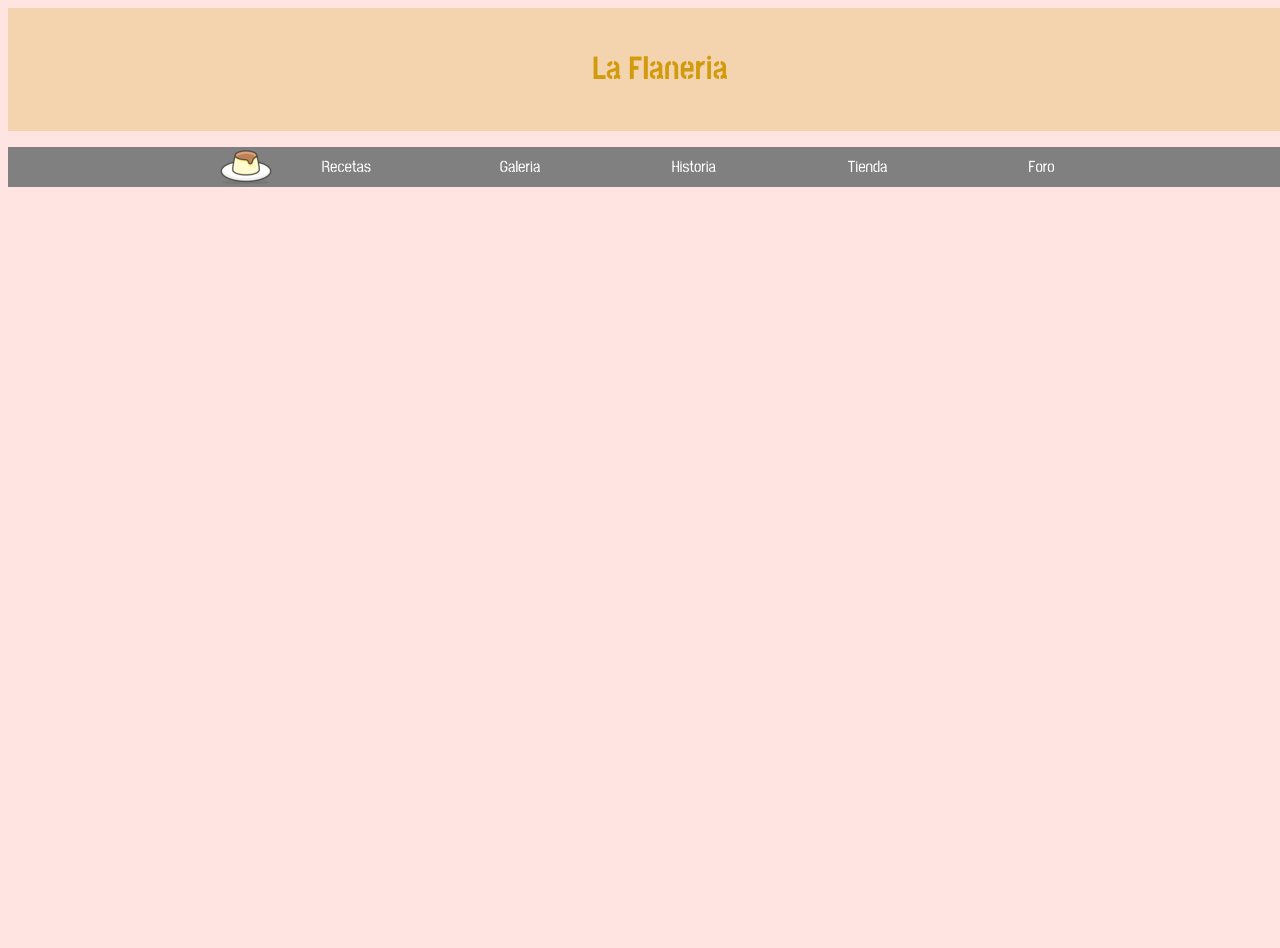
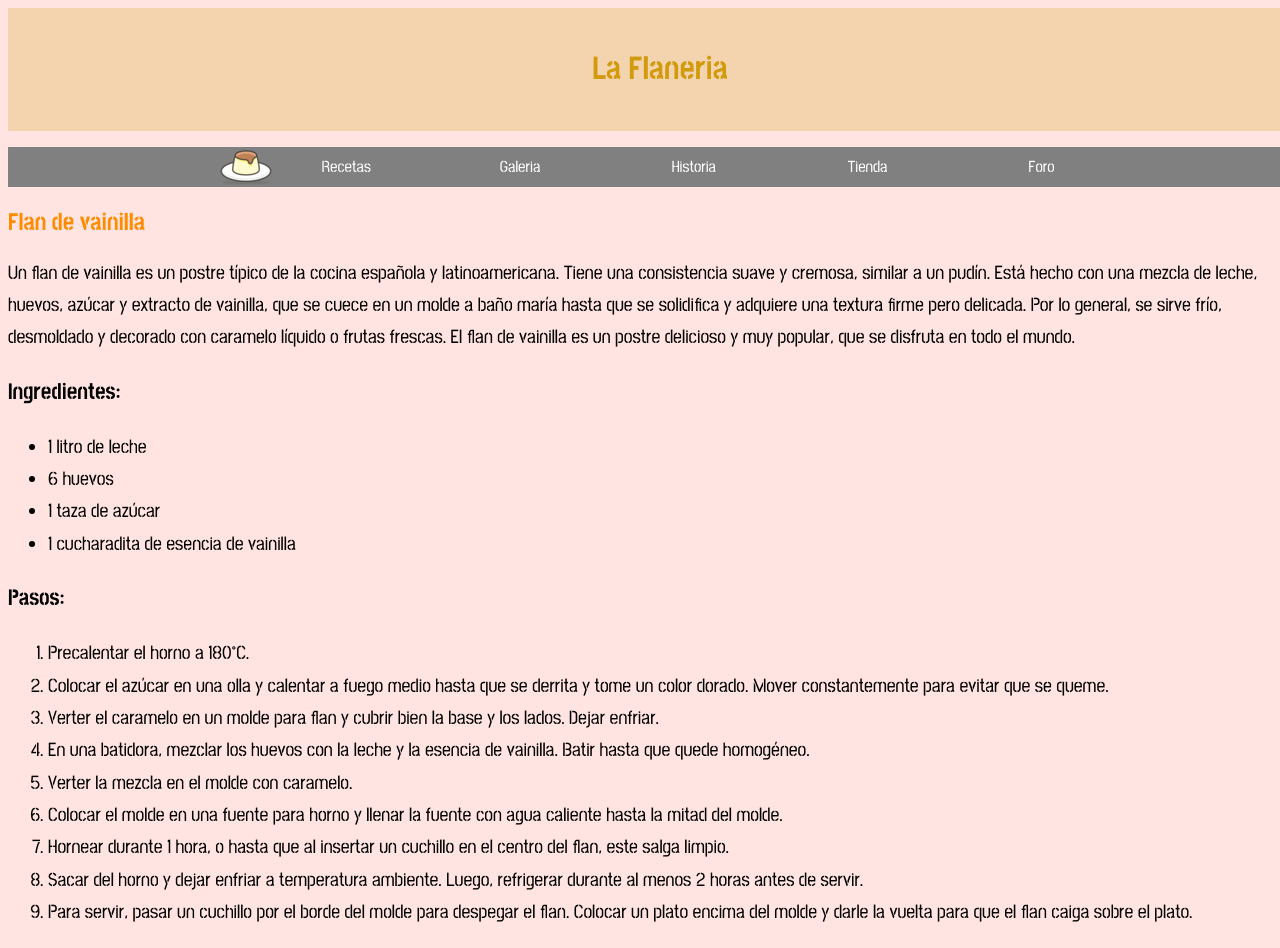
Before and after one commit to OwenGarett0/OwenGarett0.github.io, a plain HTML site: page receta.html in a window 1280 px wide. Shown: the top 948 px of the page. Before the commit the page ends 800 px from the top, so only its background shows below. Drawn offline with Linux system fonts and the light colour scheme; files whose address does not match are found by name.

Commit message:
version 0.04

```diff
--- a/estilo.css
+++ b/estilo.css
@@ -71,8 +71,16 @@ nav a{
 
 
 
+.titulo_receta{
+    /* padding: 5px; */
+    color:darkorange;
+}
 
-
+.body2{
+    /* padding: 5px; */
+    font-size: 119%;
+    line-height: 170%;
+}
 
 
 body{
--- a/receta.html
+++ b/receta.html
@@ -36,7 +36,63 @@
                 <li><a href="foro.html">Foro</a></li>
             </ul>
         </nav>
-</header>
+    </header>
+
+
+
+
+    <div class="titulo_receta">
+        <h2>Flan de vainilla</h2>
+    </div>
+
+    <div class="body2">
+
+
+    <p>Un flan de vainilla es un postre típico de la cocina española y latinoamericana. Tiene una consistencia suave y cremosa, similar a un pudín. Está hecho con una mezcla de leche, huevos, azúcar y extracto de vainilla, que se cuece en un molde a baño maría hasta que se solidifica y adquiere una textura firme pero delicada.
+
+        Por lo general, se sirve frío, desmoldado y decorado con caramelo líquido o frutas frescas. El flan de vainilla es un postre delicioso y muy popular, que se disfruta en todo el mundo.</p>
+
+
+    <h3>Ingredientes:</h3>
+
+
+    <ul>
+        <li>1 litro de leche</li>
+        <li>6 huevos</li>
+        <li>1 taza de azúcar</li>
+        <li>1 cucharadita de esencia de vainilla</li>
+    </ul>
+
+
+
+
+    <h3>Pasos:</h3>
+    <ol>
+        <li>Precalentar el horno a 180°C.</li>
+        <li>Colocar el azúcar en una olla y calentar a fuego medio hasta que se derrita y tome un color dorado. Mover constantemente para evitar que se queme.</li>
+        <li>Verter el caramelo en un molde para flan y cubrir bien la base y los lados. Dejar enfriar.</li>
+        <li>En una batidora, mezclar los huevos con la leche y la esencia de vainilla. Batir hasta que quede homogéneo.</li>
+        <li>Verter la mezcla en el molde con caramelo.</li>
+        <li>Colocar el molde en una fuente para horno y llenar la fuente con agua caliente hasta la mitad del molde.</li>
+        <li>Hornear durante 1 hora, o hasta que al insertar un cuchillo en el centro del flan, este salga limpio.</li>
+        <li>Sacar del horno y dejar enfriar a temperatura ambiente. Luego, refrigerar durante al menos 2 horas antes de servir.</li>
+        <li>Para servir, pasar un cuchillo por el borde del molde para despegar el flan. Colocar un plato encima del molde y darle la vuelta para que el flan caiga sobre el plato.</li>
+    </ol>
+
+
+
+
+
+    </div>
+
+
+
+
+
+
+
+
+
 
 </body>
 </html>
```
Also changed, not shown: foro.html (+6 -1 lines), galeria.html (+7 -1 lines), historia.html (+3 -1 lines), index.html (+5 -3 lines), tienda.html (+2 -2 lines).
